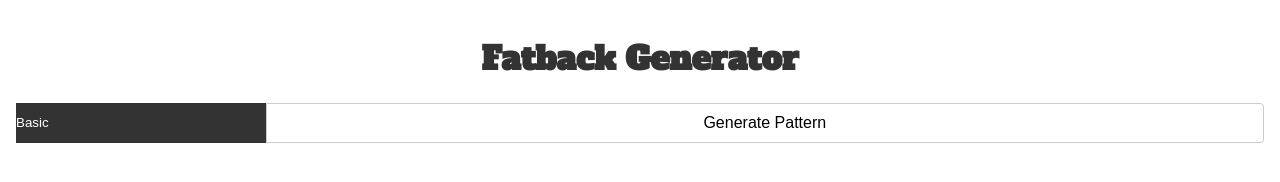
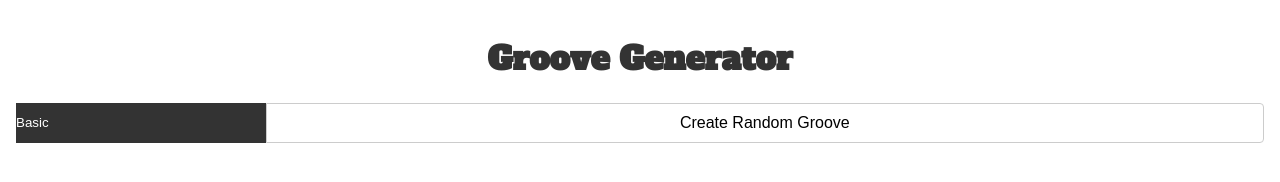
Before and after one commit to somecallmejosh/fatback-generator, a plain HTML site: page index.html in a window 1280 px wide. Drawn offline with Linux system fonts and the light colour scheme.

Commit message:
Update name.

```diff
--- a/index.html
+++ b/index.html
@@ -2,7 +2,7 @@
 <html lang="en">
 <head>
   <meta charset="UTF-8">
-  <title>Fatback Generator</title>
+  <title>Random Groove Generator</title>
   <meta name="viewport" content="width=device-width, initial-scale=1, maximum-scale=1, user-scalable=0"/>
   <link href='https://fonts.googleapis.com/css?family=Alfa+Slab+One|Lato' rel='stylesheet' type='text/css'>
   <link rel="stylesheet" href="styles/style.css">
@@ -10,9 +10,9 @@
 <body>
 
 <div class="container">
-  <h1>Fatback Generator</h1>
+  <h1>Groove Generator</h1>
   <div class="action">
-    <button>Generate Pattern</button>
+    <button>Create Random Groove</button>
     <div class="select-area">
       <select name="skill-level" id="sill-level" class="skill-level">
         <option value="basic" selected="selected">Basic</option>
```
